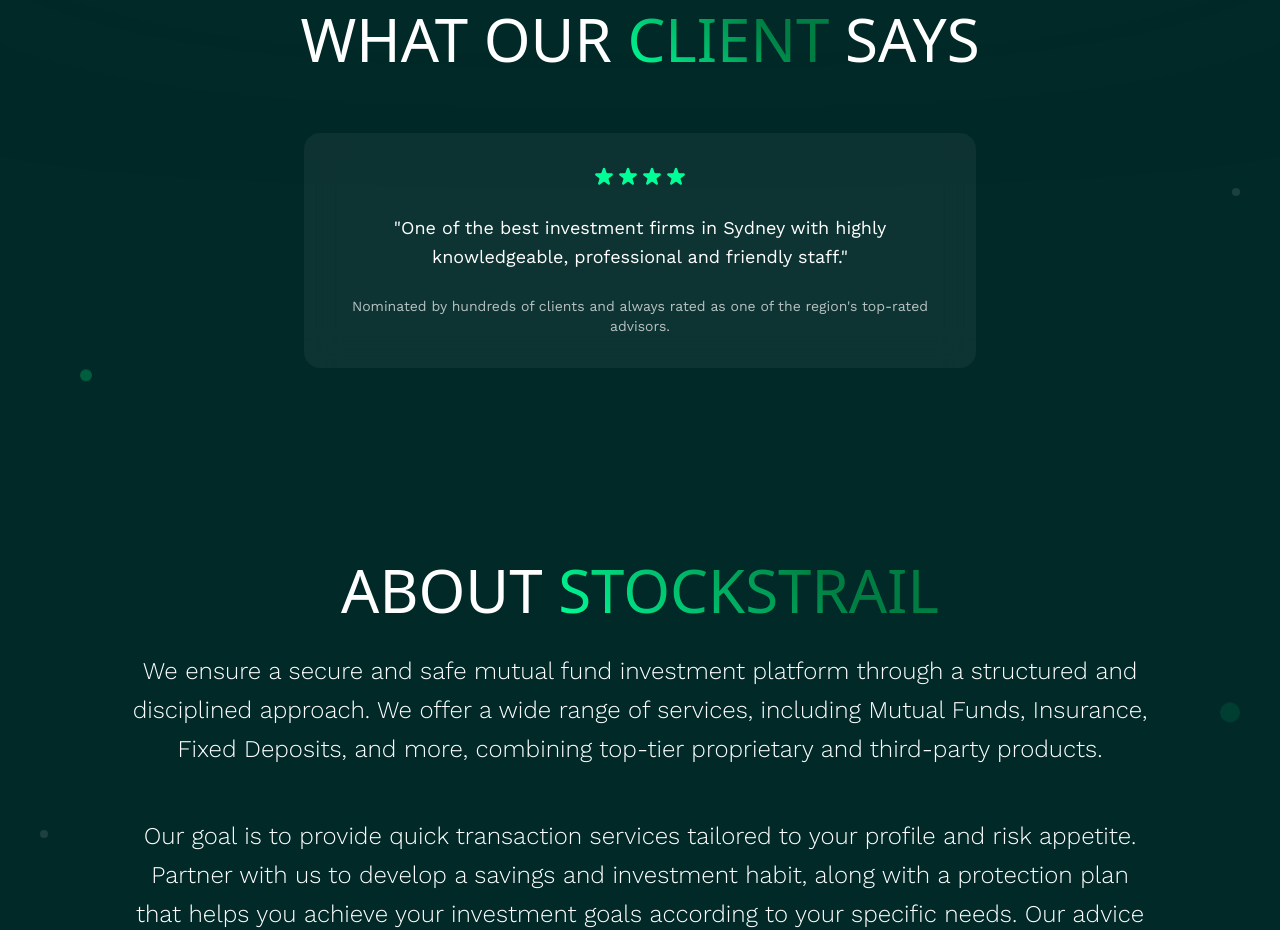
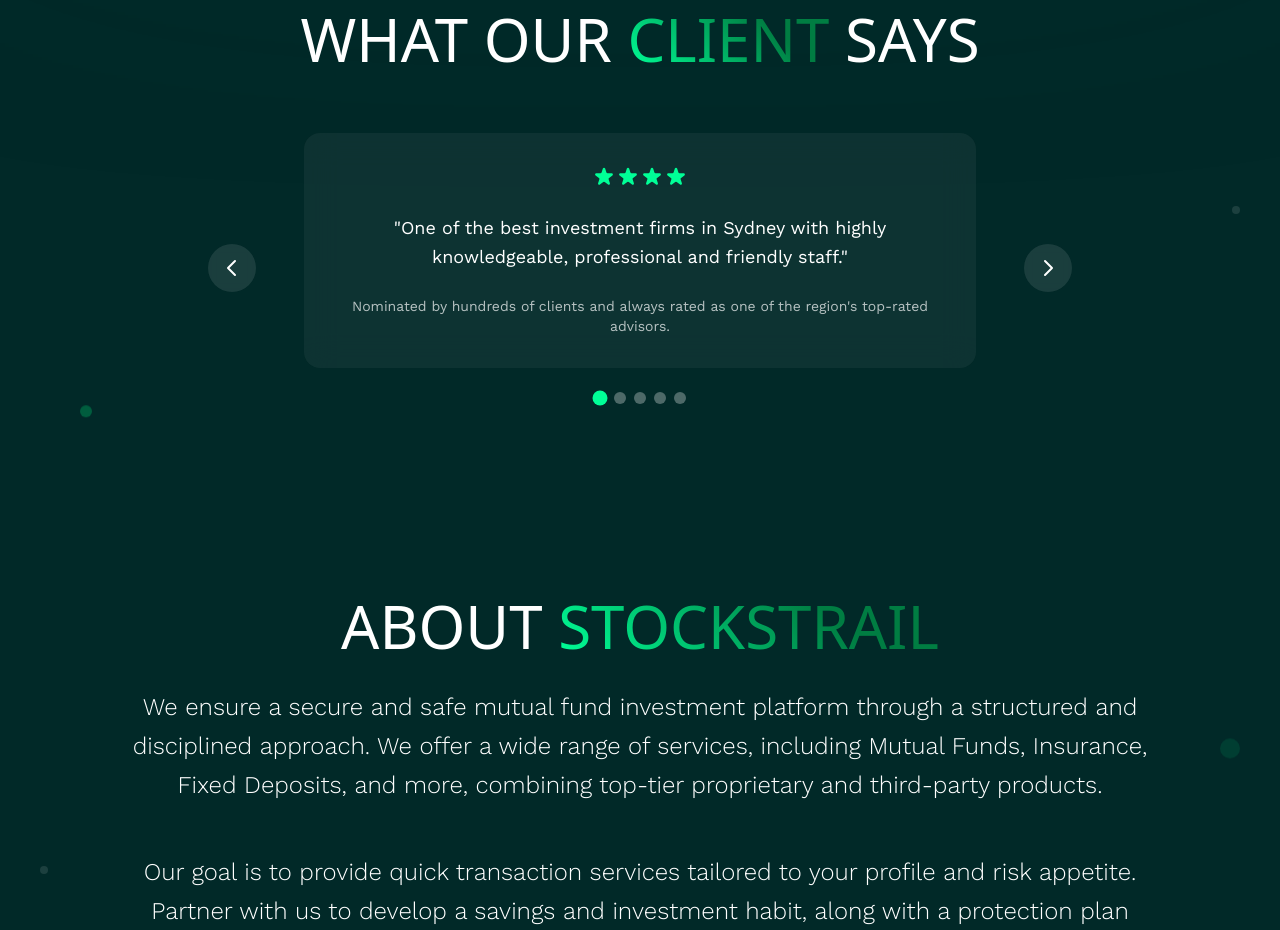
Before and after one commit to VikrantBhardwaj349/Stockstrail, a React (Vite) app: page / in a window 1280 px wide. Shown: the part 3400-4330 px from the top of the page. Built offline with nearby package versions, Linux system fonts and the light colour scheme.

Commit message:
eighteenth commit

```diff
--- a/client/pages/Index.tsx
+++ b/client/pages/Index.tsx
@@ -1,3 +1,4 @@
+import { useState } from "react";
 import Layout from "../components/layout/Layout";
 
 // Hero Section Component
@@ -266,6 +267,39 @@ const WhyChooseSection = () => {
 
 // Testimonials Section
 const TestimonialsSection = () => {
+  const [currentTestimonial, setCurrentTestimonial] = useState(0);
+
+  const testimonials = [
+    {
+      quote: "One of the best investment firms in Sydney with highly knowledgeable, professional and friendly staff.",
+      author: "Nominated by hundreds of clients and always rated as one of the region's top-rated advisors."
+    },
+    {
+      quote: "Stockstrail helped me build a diversified portfolio that has consistently outperformed my expectations. Their expertise in mutual funds is unmatched.",
+      author: "Sarah Johnson, Long-term Investor"
+    },
+    {
+      quote: "The team's personalized approach and transparent communication made me feel confident about my financial decisions. Highly recommended!",
+      author: "Michael Chen, Business Owner"
+    },
+    {
+      quote: "From SIP planning to tax optimization, Stockstrail covers all aspects of financial planning. Their calculators are incredibly helpful.",
+      author: "Priya Sharma, Software Engineer"
+    },
+    {
+      quote: "The fixed deposit rates offered through Stockstrail are competitive, and the process is completely hassle-free. Great service!",
+      author: "Rajesh Kumar, Retired Professional"
+    }
+  ];
+
+  const nextTestimonial = () => {
+    setCurrentTestimonial((prev) => (prev + 1) % testimonials.length);
+  };
+
+  const prevTestimonial = () => {
+    setCurrentTestimonial((prev) => (prev - 1 + testimonials.length) % testimonials.length);
+  };
+
   return (
     <section className="py-24 px-4 sm:px-6 lg:px-8 relative">
       {/* Enhanced background effects */}
@@ -285,6 +319,29 @@ const TestimonialsSection = () => {
         </div>
 
         <div className="animate-slide-in-from-top" style={{ animationDelay: '200ms' }}>
+          <div className="relative">
+            {/* Navigation Arrows */}
+            <button
+              onClick={prevTestimonial}
+              className="absolute left-4 top-1/2 -translate-y-1/2 z-10 w-12 h-12 bg-white/10 backdrop-blur-sm rounded-full flex items-center justify-center hover:bg-stockstrail-green-light hover:scale-110 transition-all duration-300 group"
+              aria-label="Previous testimonial"
+            >
+              <svg className="w-6 h-6 text-white group-hover:text-black transition-colors duration-300" fill="none" stroke="currentColor" viewBox="0 0 24 24">
+                <path strokeLinecap="round" strokeLinejoin="round" strokeWidth={2} d="M15 19l-7-7 7-7" />
+              </svg>
+            </button>
+
+            <button
+              onClick={nextTestimonial}
+              className="absolute right-4 top-1/2 -translate-y-1/2 z-10 w-12 h-12 bg-white/10 backdrop-blur-sm rounded-full flex items-center justify-center hover:bg-stockstrail-green-light hover:scale-110 transition-all duration-300 group"
+              aria-label="Next testimonial"
+            >
+              <svg className="w-6 h-6 text-white group-hover:text-black transition-colors duration-300" fill="none" stroke="currentColor" viewBox="0 0 24 24">
+                <path strokeLinecap="round" strokeLinejoin="round" strokeWidth={2} d="M9 5l7 7-7 7" />
+              </svg>
+            </button>
+
+            {/* Testimonial Card */}
             <div className="bg-white/5 backdrop-blur-lg rounded-2xl p-8 max-w-2xl mx-auto group hover:bg-white/10 hover:scale-105 hover:shadow-[0_0_40px_rgba(0,255,151,0.2)] transition-all duration-500">
               <div className="flex items-center justify-center mb-6">
                 <div className="flex text-stockstrail-green-light group-hover:scale-110 transition-transform duration-300">
@@ -297,11 +354,28 @@ const TestimonialsSection = () => {
               </div>
 
               <blockquote className="text-white text-lg leading-relaxed mb-6 group-hover:text-stockstrail-green-light transition-colors duration-500">
-            "One of the best investment firms in Sydney with highly knowledgeable, professional and friendly staff."
+                "{testimonials[currentTestimonial].quote}"
               </blockquote>
 
               <div className="text-white/70 text-sm group-hover:text-white/90 transition-colors duration-500">
-            Nominated by hundreds of clients and always rated as one of the region's top-rated advisors.
+                {testimonials[currentTestimonial].author}
+              </div>
+            </div>
+
+            {/* Dots Indicator */}
+            <div className="flex justify-center mt-6 space-x-2">
+              {testimonials.map((_, index) => (
+                <button
+                  key={index}
+                  onClick={() => setCurrentTestimonial(index)}
+                  className={`w-3 h-3 rounded-full transition-all duration-300 ${
+                    index === currentTestimonial
+                      ? 'bg-stockstrail-green-light scale-125'
+                      : 'bg-white/30 hover:bg-white/50'
+                  }`}
+                  aria-label={`Go to testimonial ${index + 1}`}
+                />
+              ))}
             </div>
           </div>
         </div>
```
Lines whose indentation alone changed are shown as unchanged.
